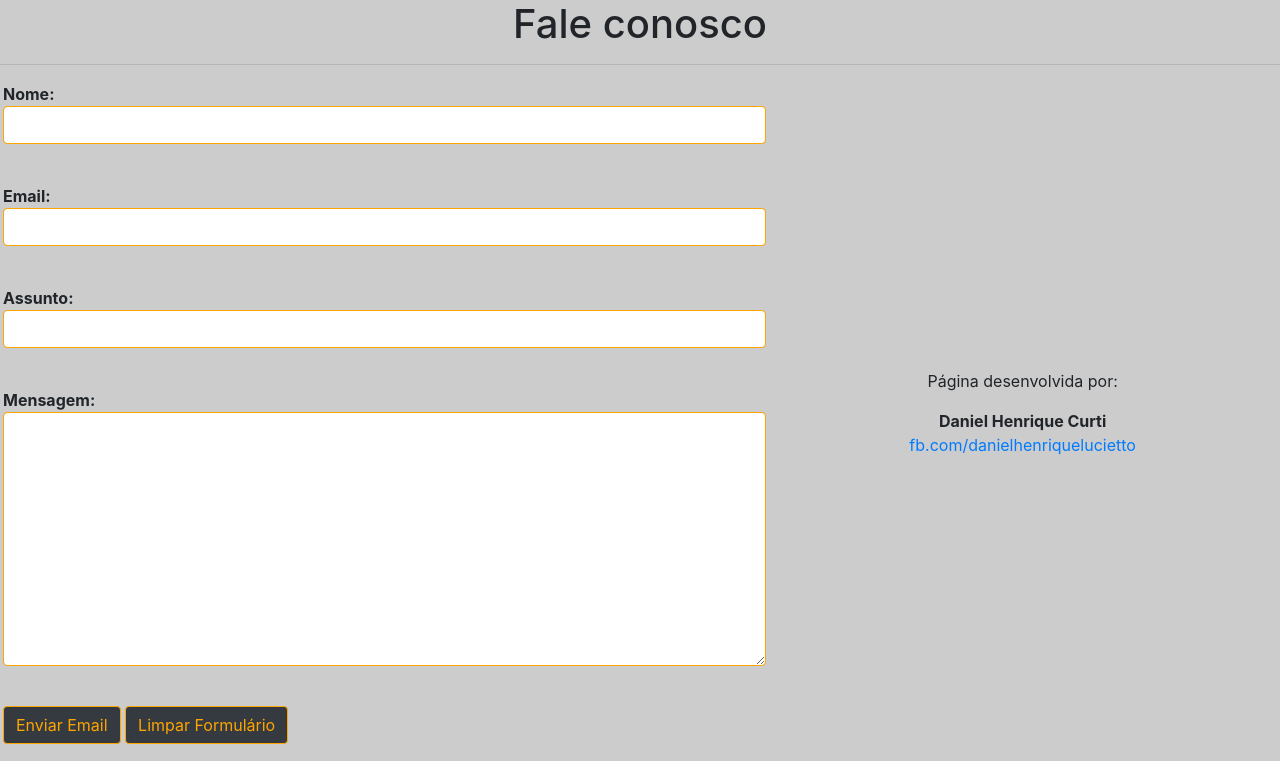
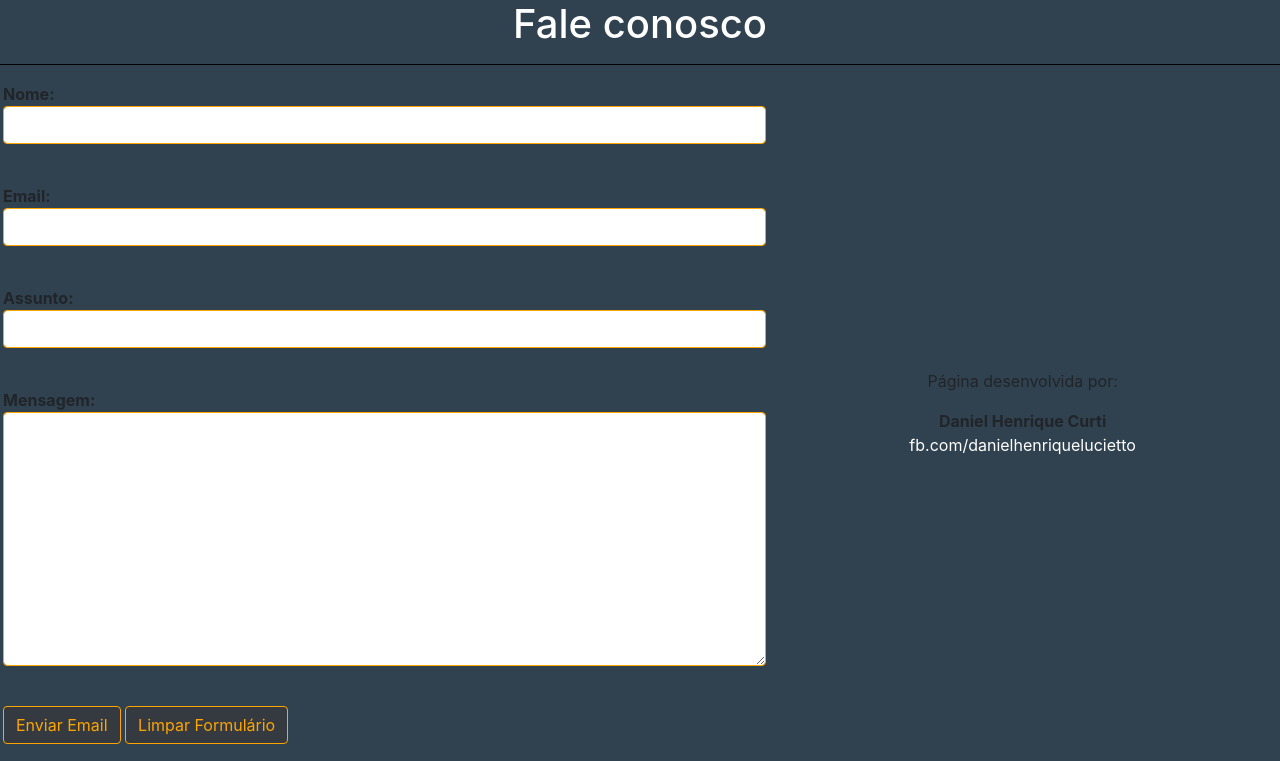
Before and after one commit to DanielCurti/DanielCurti.github.io, a plain HTML site: page volum/index.html in a window 1280 px wide. Shown: the part 972-1733 px from the top of the page. Drawn offline with nearby package versions, Linux system fonts and the light colour scheme.

Commit message:
atualização

```diff
--- a/volum/estilo.css
+++ b/volum/estilo.css
@@ -24,3 +24,22 @@ td {
  .form-control {
  	border-color: orange;
  }
+ .media {
+
+ }
+ h1 {
+ 	color: white;
+ }
+ a {
+ 	color: white;
+ }
+ #book {
+ 	background-color: #304250;
+ }
+ hr {
+ 	background-color: black;
+ }
+ a:hover {
+		text-decoration: none;
+		color: #ff791f;
+	}
```
